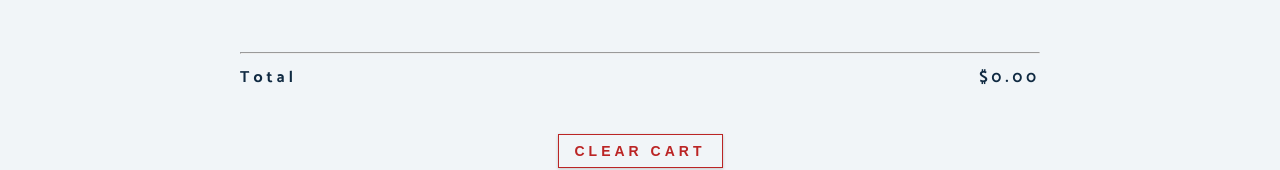
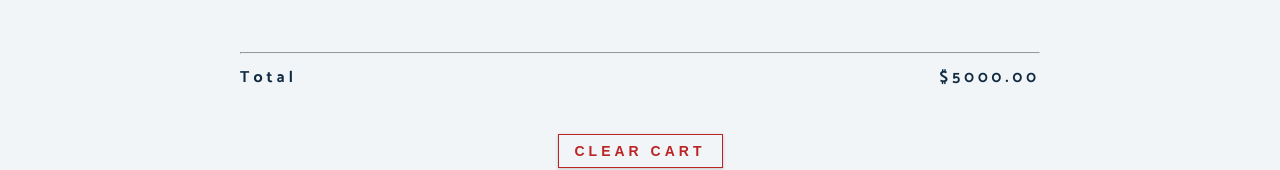
Before and after one commit to ThameeraFernando/Shopping-cart-project-with-React-and-Redux, a React (Create React App) app: page / in a window 1280 px wide. Shown: the part 496-666 px from the top of the page. Built offline with nearby package versions, Linux system fonts and the light colour scheme.

Commit message:
connect redux store with cart

```diff
--- a/src/App.js
+++ b/src/App.js
@@ -23,7 +23,7 @@
 //initial store
 const initialStore = {
   cart: cartItems,
-  total: 0,
+  total: 5000,
   amount: 10,
 };
 //reducer
@@ -58,7 +58,8 @@
     <Provider store={store}>
       {/* <Navbar cart={store.getState()} /> */}
       <Navbar />
-      <CartContainer cart={cartItems} />
+      {/* <CartContainer cart={cartItems} /> */}
+      <CartContainer />
     </Provider>
   );
 }
--- a/src/components/CartContainer.js
+++ b/src/components/CartContainer.js
@@ -1,6 +1,7 @@
 import React from "react";
 import CartItem from "./CartItem";
-const CartContainer = ({ cart = [] }) => {
+import { connect } from "react-redux";
+const CartContainer = ({ cart = [], total }) => {
   if (cart.length === 0) {
     return (
       <section className="cart">
@@ -20,7 +21,7 @@
       </header>
       {/* cart items */}
       <article>
-        {cart.map(item => {
+        {cart.map((item) => {
           return <CartItem key={item.id} {...item} />;
         })}
       </article>
@@ -29,7 +30,7 @@
         <hr />
         <div className="cart-total">
           <h4>
-            total <span>$0.00</span>
+            total <span>${total}.00</span>
           </h4>
         </div>
         <button className="btn clear-btn">clear cart</button>
@@ -37,5 +38,9 @@
     </section>
   );
 };
+const mapStateToProps = (state) => {
+  const { cart, total } = state;
+  return { cart, total };
+};
 
-export default CartContainer;
+export default connect(mapStateToProps)(CartContainer);
--- a/src/components/Navbar.js
+++ b/src/components/Navbar.js
@@ -20,7 +20,6 @@
 
 //map state values to props
 // this function has access to state
-
 const mapStateToProps = (state) => {
   // console.log(state);
   return {
```
